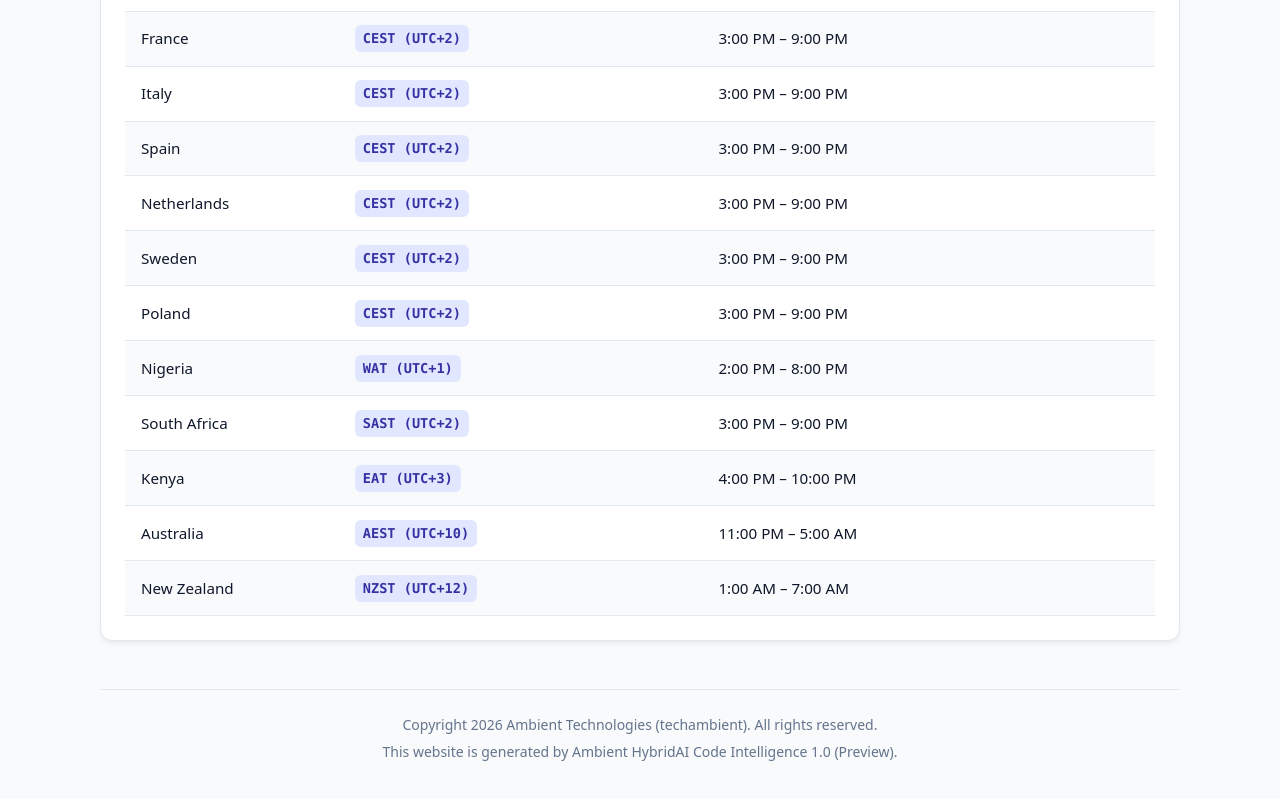
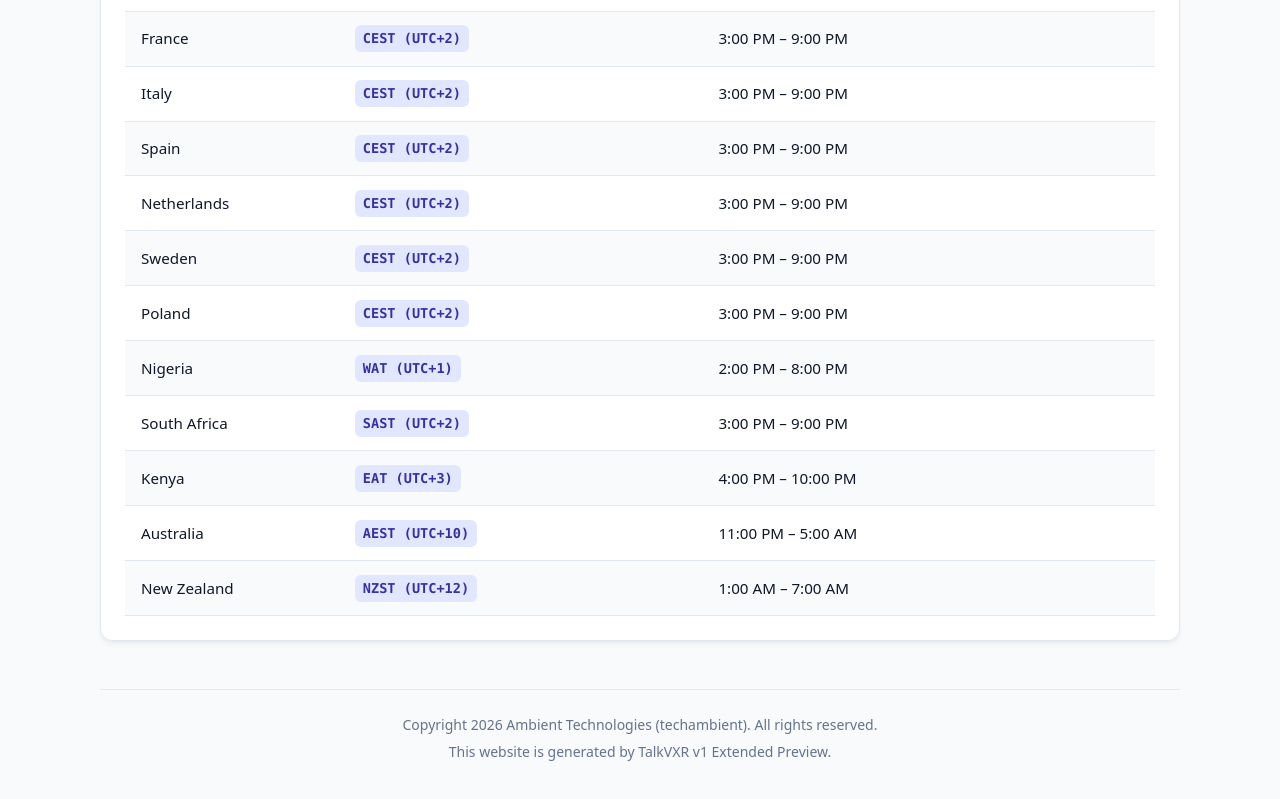
Before and after one commit to techambient/TalkVXR, a plain HTML site: page times.html in a window 1280 px wide. Shown: the part 1602-2401 px from the top of the page. Drawn offline with Linux system fonts and the light colour scheme.

Commit message:
Rename OpenHelper AI to TalkVXR in times.html

```diff
--- a/times.html
+++ b/times.html
@@ -4,7 +4,7 @@
   <meta charset="UTF-8">
   <meta name="viewport" content="width=device-width, initial-scale=1.0">
   <meta name="color-scheme" content="light dark">
-  <title>OpenHelper AI v2 (Preview) Supported Countries & Operating Hours</title>
+  <title>TalkVXR v2 (Preview) Supported Countries & Operating Hours</title>
   <style>
     :root {
       --bg: #f8fafc;
@@ -358,7 +358,7 @@
 
     <footer>
       <p>Copyright 2026 Ambient Technologies (techambient). All rights reserved. </p>
-      <p>This website is generated by Ambient HybridAI Code Intelligence 1.0 (Preview). </p>
+      <p>This website is generated by TalkVXR v1 Extended Preview. </p>
     </footer>
   </div>
 </body>
```
